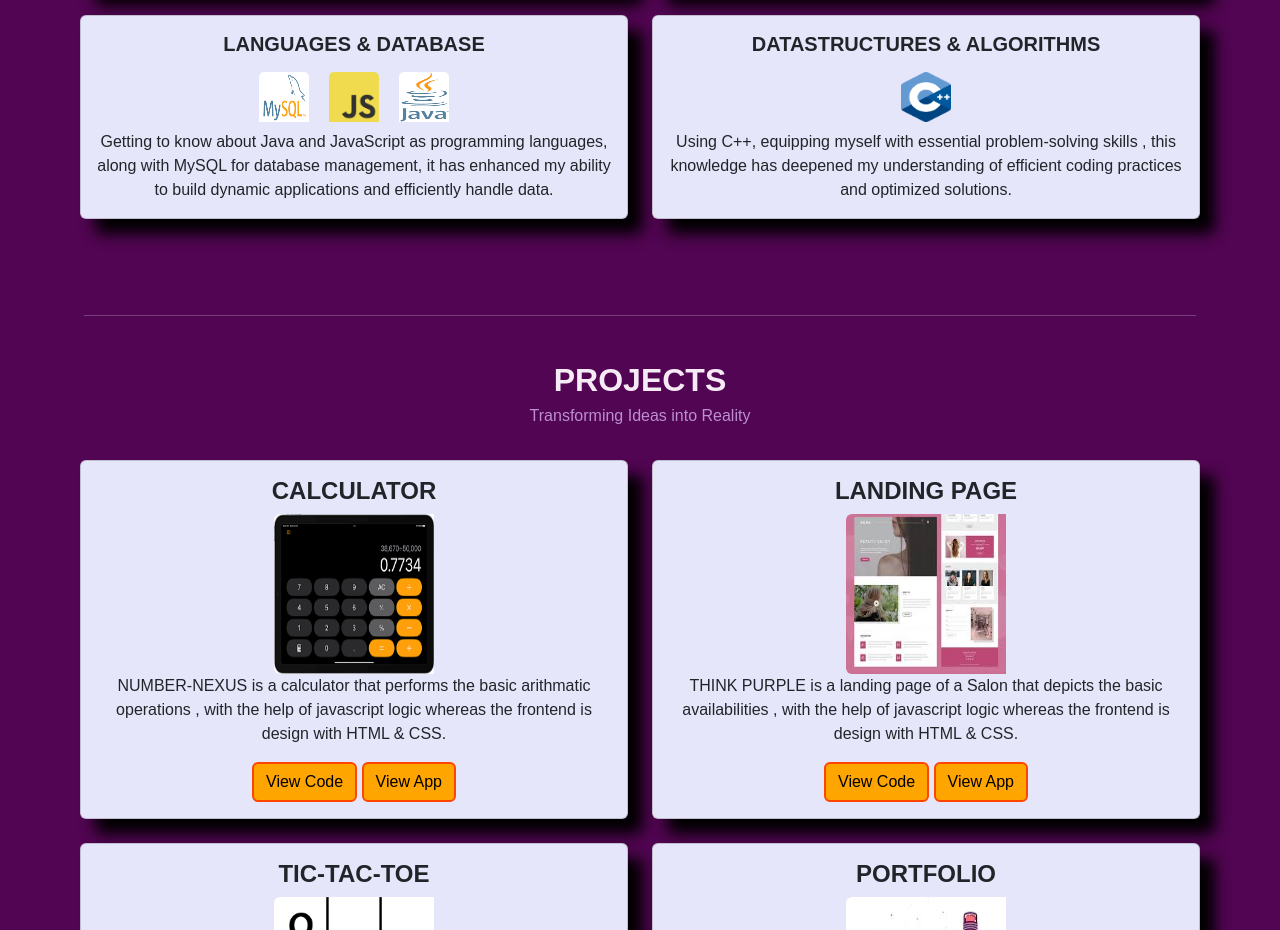
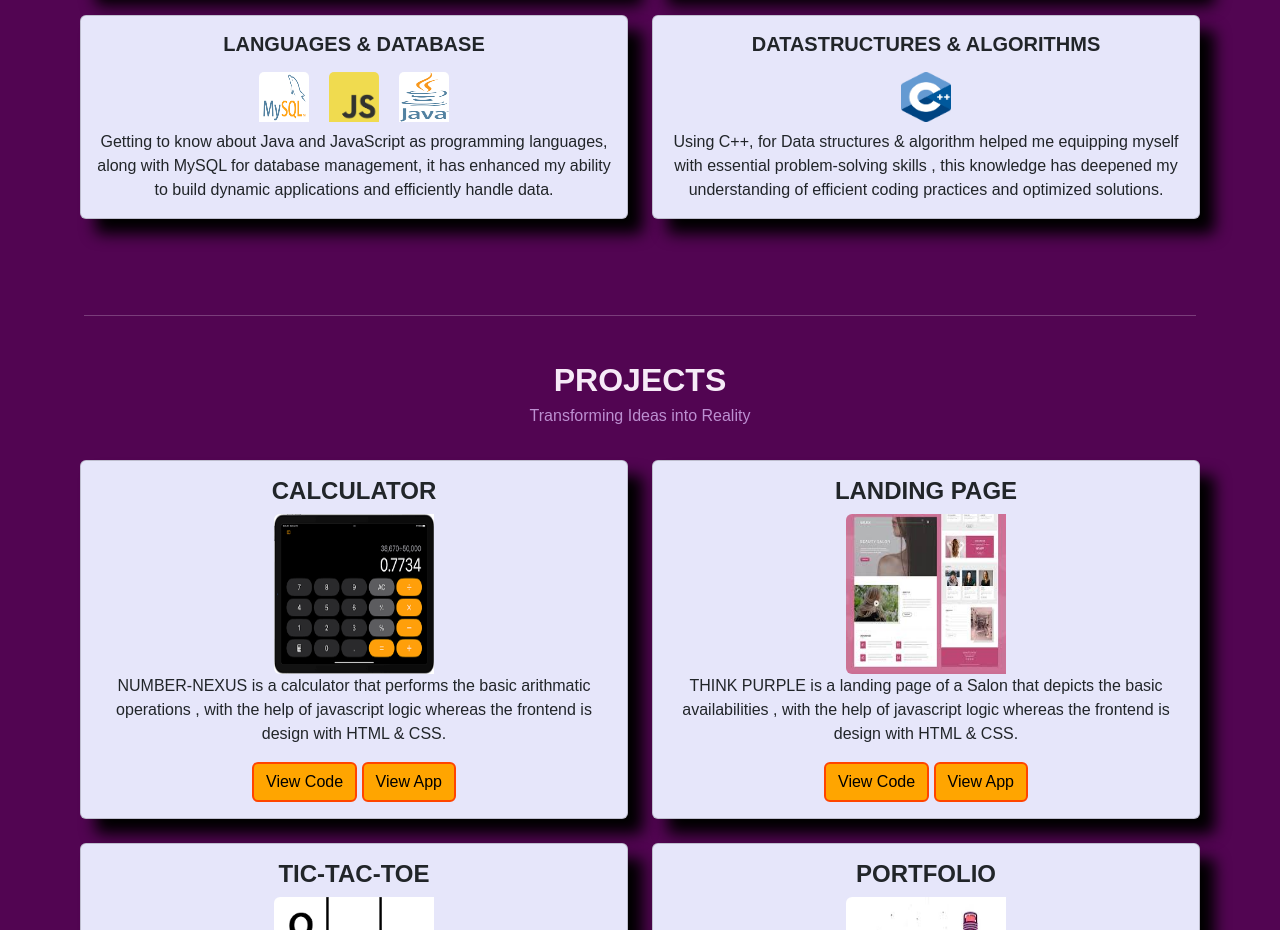
Before and after one commit to khushie24/kpf, a plain HTML site: page index.html in a window 1280 px wide. Shown: the part 1280-2210 px from the top of the page. Drawn offline with nearby package versions, Linux system fonts and the light colour scheme.

Commit message:
Update index.html

```diff
--- a/index.html
+++ b/index.html
@@ -173,7 +173,7 @@
                   <h5 class="card-title">DATASTRUCTURES & ALGORITHMS</h5>
                   <img src="cpp_logo.png" class="card-img-top" alt="..." />
                   <p class="card-text">
-                    Using C++, equipping myself with essential problem-solving skills , this knowledge has deepened my understanding of efficient coding practices and optimized solutions.
+                    Using C++, for Data structures & algorithm helped me equipping myself with essential problem-solving skills , this knowledge has deepened my understanding of efficient coding practices and optimized solutions.
 
 
                   </p>
```
